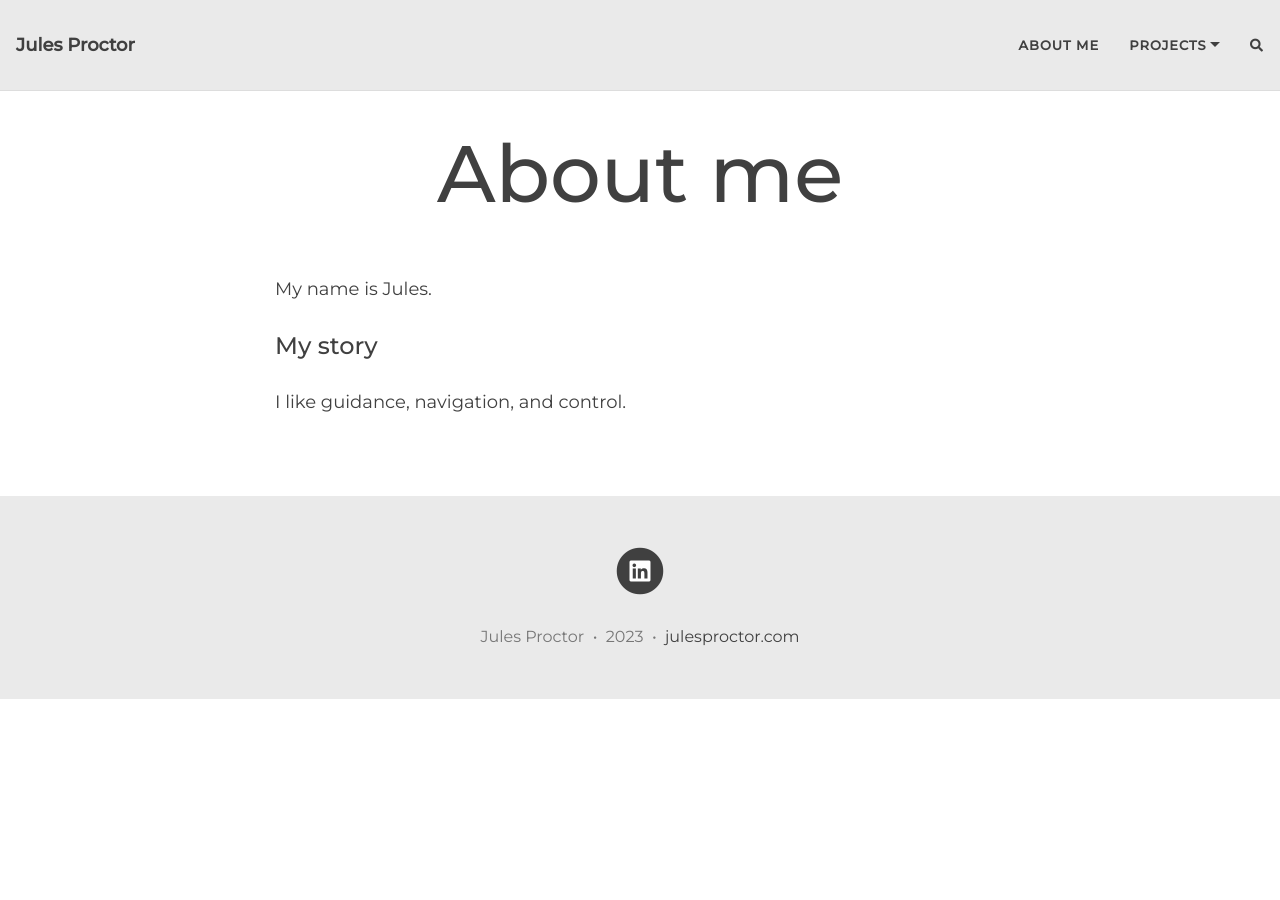
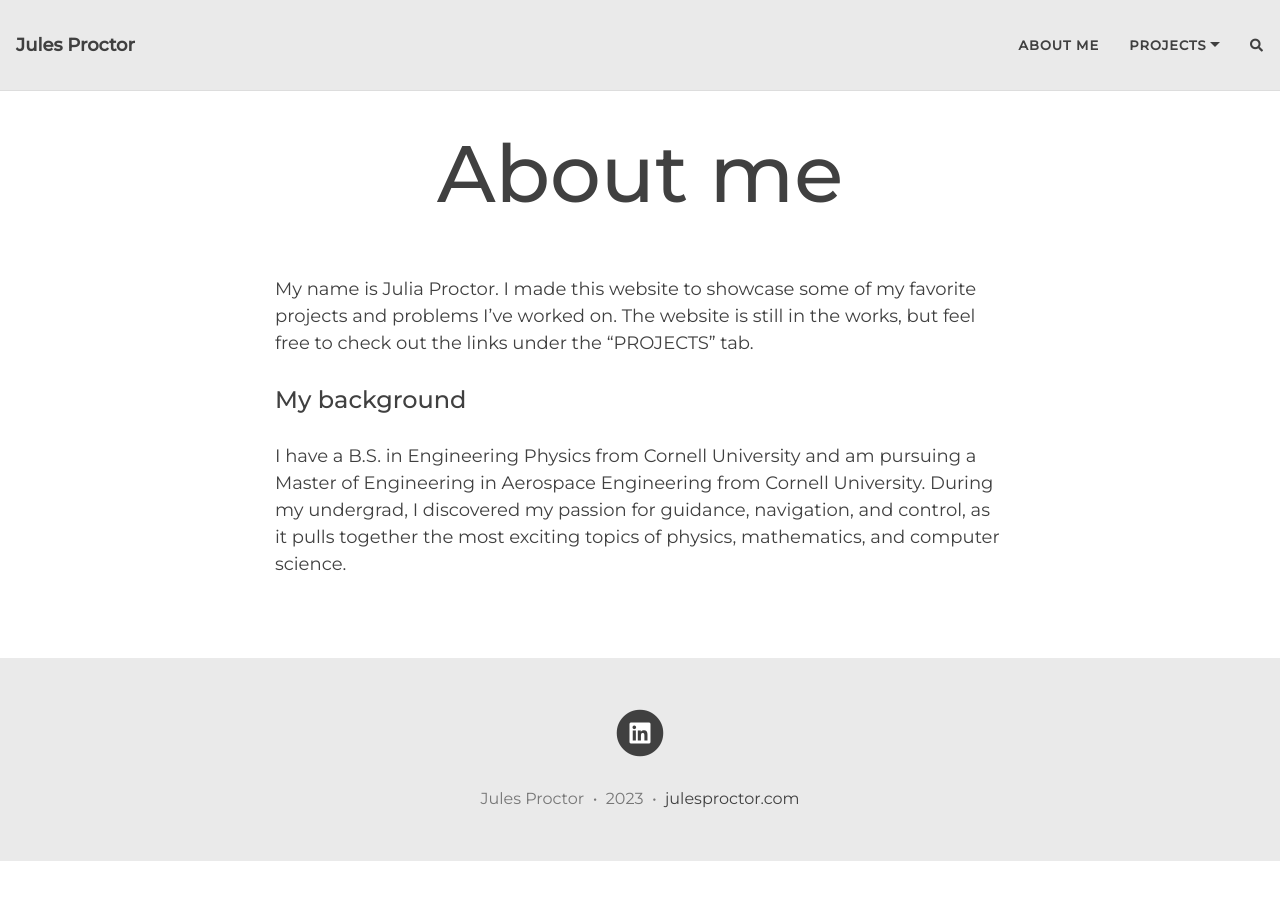
Before and after one commit to juliaproctor/juliaproctor.github.io, a Jekyll site: the page built from aboutme.md, in a window 1280 px wide. Built offline with Jekyll 4.4.1, drawn with Linux system fonts in a browser that asks for light colours; nearby versions of some CDN libraries; comment, search, counter and statistics services are not loaded.

Commit message:
update aboutme

```diff
--- a/aboutme.md
+++ b/aboutme.md
@@ -3,8 +3,8 @@ layout: page
 title: About me
 ---
 
-My name is Jules.
+My name is Julia Proctor. I made this website to showcase some of my favorite projects and problems I've worked on. The website is still in the works, but feel free to check out the links under the "PROJECTS" tab.
 
-### My story
+### My background
 
-I like guidance, navigation, and control.
+I have a B.S. in Engineering Physics from Cornell University and am pursuing a Master of Engineering in Aerospace Engineering from Cornell University. During my undergrad, I discovered my passion for guidance, navigation, and control, as it pulls together the most exciting topics of physics, mathematics, and computer science.
```
